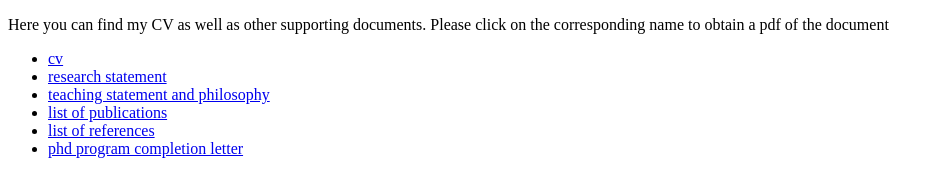
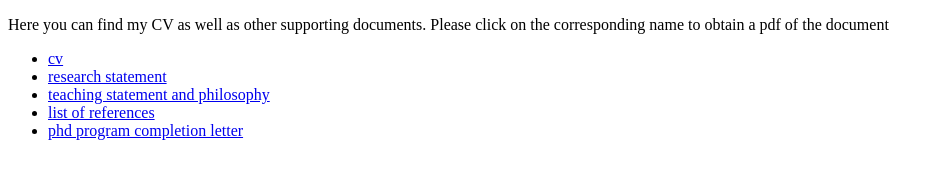
Before and after one commit to murraypatterson/murraypatterson.github.io, a plain HTML site: page documents.html in a window 1280 px wide. Shown: the whole page, without its empty margins (0-941 px from the left). Drawn offline with Linux system fonts and the light colour scheme.

Commit message:
redundant

```diff
--- a/documents.html
+++ b/documents.html
@@ -19,7 +19,6 @@
       <li> <a href="cv.pdf">cv</a>
       <li> <a href="research_full.pdf">research statement</a>
       <li> <a href="teaching.pdf">teaching statement and philosophy</a>
-      <li> <a href="publication_list.pdf">list of publications</a>
       <li> <a href="references_list.pdf">list of references</a>
       <li> <a href="phd-completion.pdf">phd program completion letter</a>
     </ul>
```
